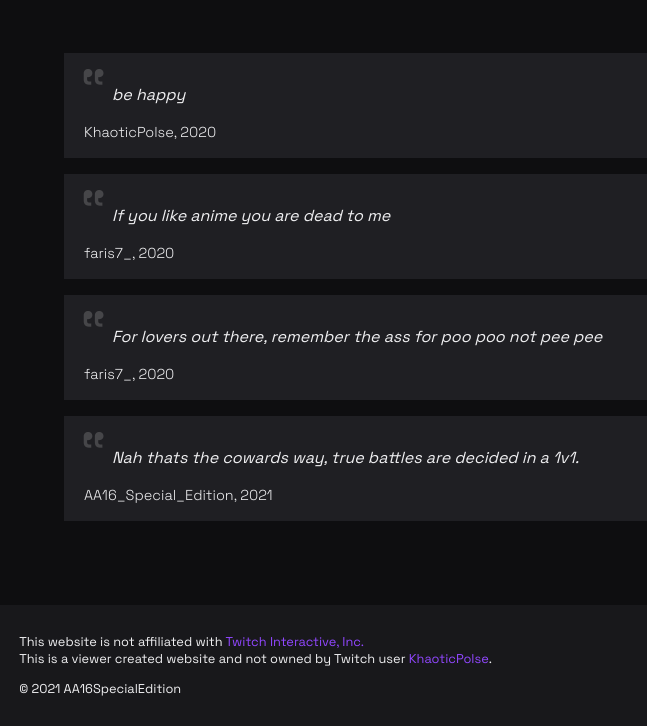
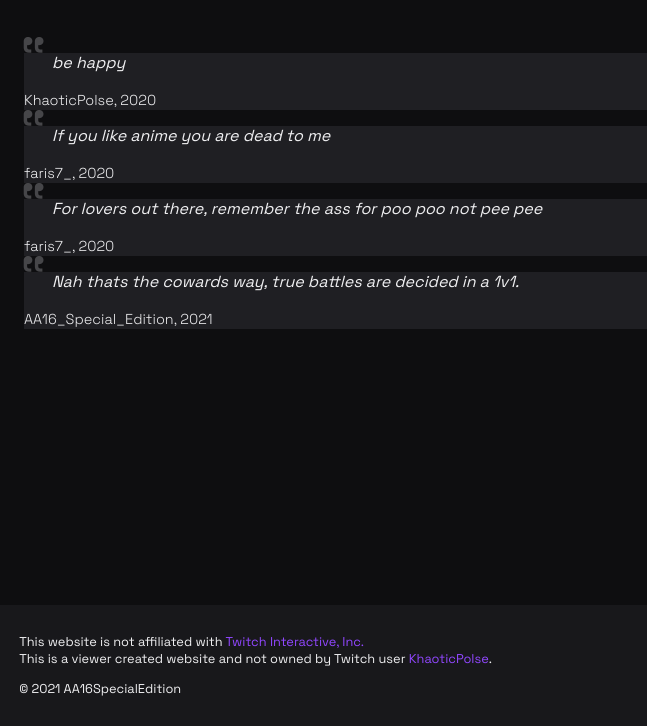
Before and after one commit to KhaoticPolse/khaoticpolse.github.io, a plain HTML site: page quotes/index.html in a window 1280 px wide. Shown: the part 74-800 px from the top of the page, without its empty margins (0-647 px from the left). Drawn offline with Linux system fonts and the light colour scheme.

Commit message:
Update style.css

```diff
--- a/quotes/style.css
+++ b/quotes/style.css
@@ -9,7 +9,7 @@ header strong {
 }
 
 figure {
-  padding: 1em 1.25em;
+  margin: 1em 0;
   background: #1f1f23;
 }
 
```
